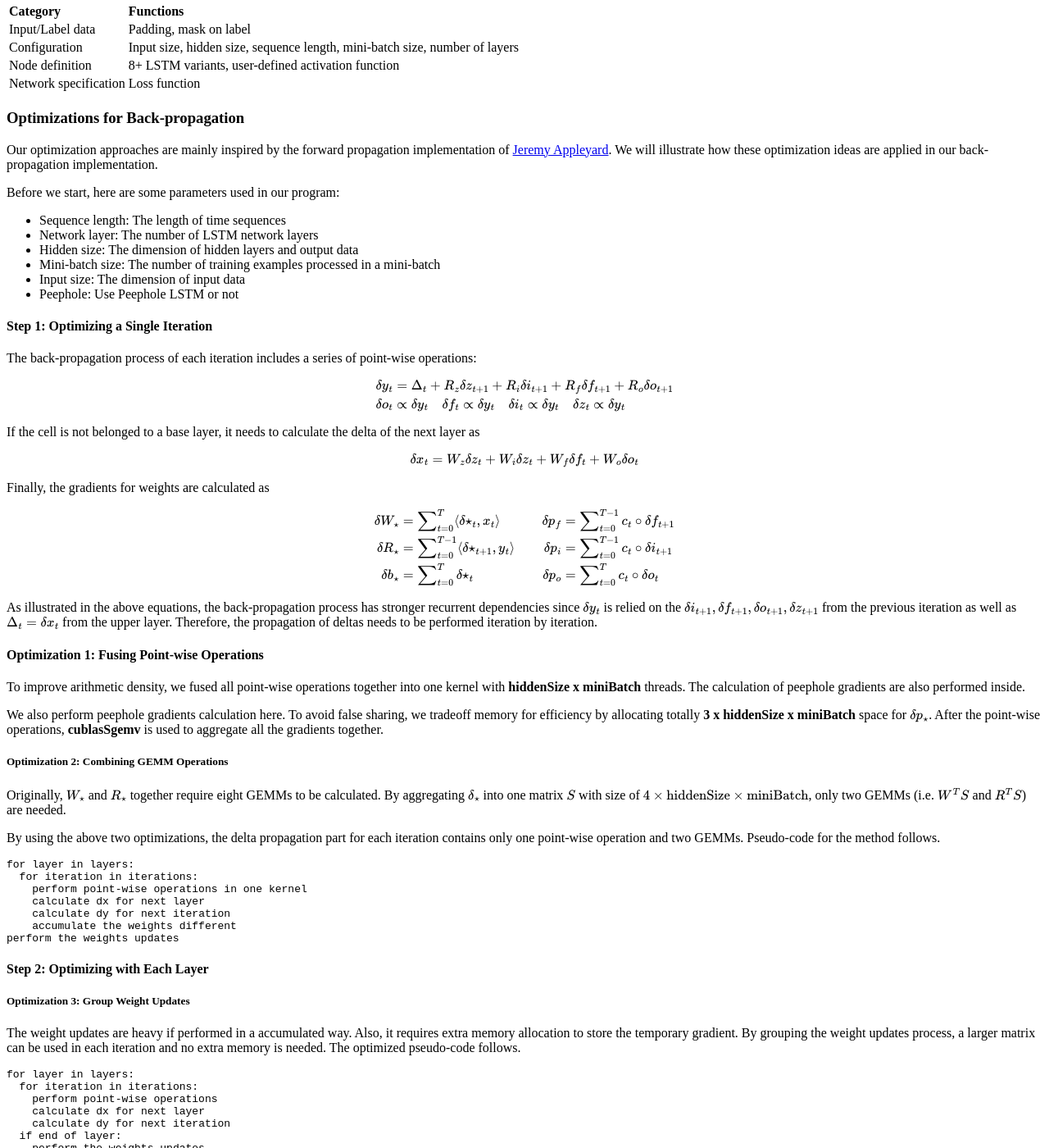
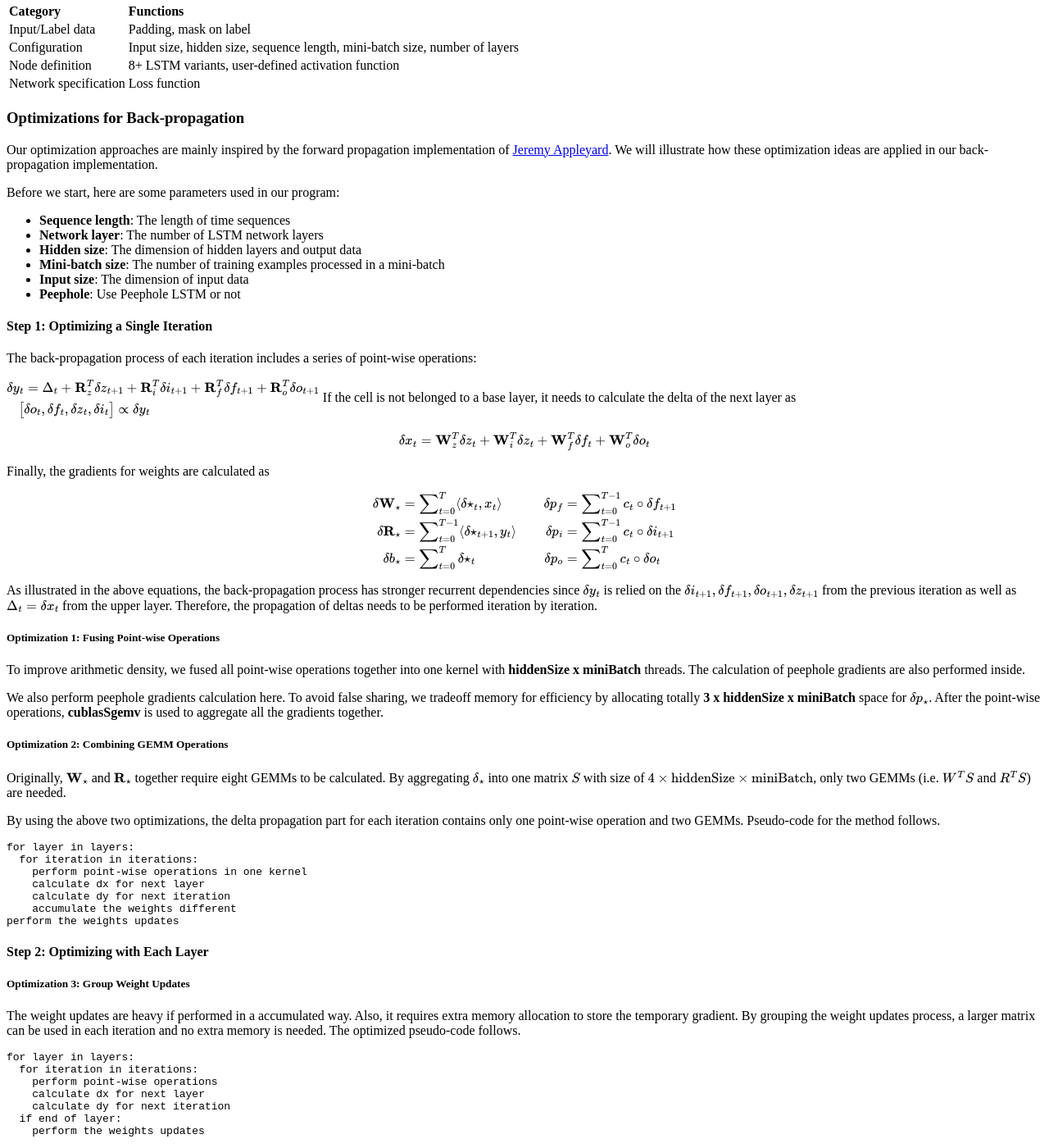
Before and after one commit to yuangliu/15618prj, a Jekyll site: the page built from docs/final.md, in a window 1280 px wide and 1400 px high, scrolled down 1202 px. Shown: the whole window at 82% size. Built offline with Jekyll 4.4.1, drawn with Linux system fonts in a browser that asks for light colours; formulas are drawn with MathJax 3; some of the changed text lies outside the part shown.

Commit message:
equation fixed

```diff
--- a/docs/final.md
+++ b/docs/final.md
@@ -19,10 +19,10 @@ As a _recurrent neural network_ (RNN) architecture, _long short-term memory_ (LS
 Despite similar ideas, different LSTM variants have individual network structures and formulas. Common variants include vanilla LSTM [[Graves 2005](http://www.sciencedirect.com/science/article/pii/S0893608005001206)], traditional LSTM [[Hochreiter 1997](http://www.mitpressjournals.org/doi/abs/10.1162/neco.1997.9.8.1735)], Peephole LSTM [[Gers 2000](http://ieeexplore.ieee.org/abstract/document/861302/)], etc. The following formulas show the operations for traditional LSTM in each iteration.
 
 $$\begin{aligned}
-z_t&=g(W_{c}x_{t}+R_{c}h_{t-1}+b_{c})\\
-f_{t}&=\sigma (W_{f}x_{t}+R_{f}h_{t-1}+p_f\circ c_{t-1}+b_{f})\\
-i_{t}&=\sigma (W_{i}x_{t}+R_{i}h_{t-1}+p_i\circ c_{t-1}+b_{i})\\
-o_{t}&=\sigma (W_{o}x_{t}+R_{o}h_{t-1}+p_o\circ c_{t}+b_{o})\\
+z_t&=g(\mathbf{W}_{c}x_{t}+\mathbf{R}_{c}h_{t-1}+b_{c})\\
+f_{t}&=\sigma (\mathbf{W}_{f}x_{t}+\mathbf{R}_{f}h_{t-1}+p_f\circ c_{t-1}+b_{f})\\
+i_{t}&=\sigma (\mathbf{W}_{i}x_{t}+\mathbf{R}_{i}h_{t-1}+p_i\circ c_{t-1}+b_{i})\\
+o_{t}&=\sigma (\mathbf{W}_{o}x_{t}+\mathbf{R}_{o}h_{t-1}+p_o\circ c_{t}+b_{o})\\
 c_{t}&=f_{t}\circ c_{t-1}+i_{t}\circ z_t\\
 h_{t}&=o_{t}\circ h(c_{t})\end{aligned}$$
 
@@ -54,33 +54,33 @@ Our interfaces support a wide area of specification. Here is a list of customize
 Our optimization approaches are mainly inspired by the forward propagation  implementation of [Jeremy Appleyard](https://devblogs.nvidia.com/parallelforall/optimizing-recurrent-neural-networks-cudnn-5/). We will illustrate how these optimization ideas are applied in our back-propagation implementation.
 
 Before we start, here are some parameters used in our program:
-- Sequence length: The length of time sequences
-- Network layer: The number of LSTM network layers
-- Hidden size: The dimension of hidden layers and output data
-- Mini-batch size: The number of training examples processed in a mini-batch
-- Input size: The dimension of input data
-- Peephole: Use Peephole LSTM or not
+- **Sequence length**: The length of time sequences
+- **Network layer**: The number of LSTM network layers
+- **Hidden size**: The dimension of hidden layers and output data
+- **Mini-batch size**: The number of training examples processed in a mini-batch
+- **Input size**: The dimension of input data
+- **Peephole**: Use Peephole LSTM or not
 
 #### Step 1: Optimizing a Single Iteration
 The back-propagation process of each iteration includes a series of point-wise operations:
 
 $$\begin{aligned}
-\delta y_t &= \Delta_t + R_z\delta z_{t+1} + R_i\delta i_{t+1} + R_f\delta f_{t+1} + R_o\delta o_{t+1}\\ \delta o_{t}& \propto \delta y_{t}\quad
+\delta y_t &= \Delta_t + \mathbf{R}_z^T\delta z_{t+1} + \mathbf{R}_i^T\delta i_{t+1} + \mathbf{R}_f^T\delta f_{t+1} + \mathbf{R}_o^T\delta o_{t+1}\\ \big[ &\delta o_{t}, \delta f_{t}, \delta z_{t},\delta i_{t}\big] \propto \delta y_{t}
+\end{aligned}$$
+<!-- \quad
 \delta f_{t} \propto \delta y_{t}\quad
 \delta i_{t} \propto \delta y_{t}\quad
-\delta z_{t} \propto \delta y_{t}\\
-\end{aligned}$$
-
+\delta z_{t} \propto \delta y_{t}\\ -->
 If the cell is not belonged to a base layer, it needs to calculate the delta of the next layer as
 
-$$\delta x_t = W_z\delta z_{t} + W_i\delta z_{t} + W_f\delta f_{t} + W_o\delta o_{t}$$
+$$\delta x_t = \mathbf{W}_z^T\delta z_{t} + \mathbf{W}_i^T\delta z_{t} + \mathbf{W}_f^T\delta f_{t} + \mathbf{W}_o^T\delta o_{t}$$
 
 Finally, the gradients for weights are calculated as
 
 $$\begin{aligned}
-\delta W_{\star} &= \sum\nolimits^T_{t=0} \langle \delta\star_t,x_t\rangle&
+\delta \mathbf{W}_{\star} &= \sum\nolimits^T_{t=0} \langle \delta\star_t,x_t\rangle&
 \delta p_{f} &= \sum\nolimits^{T-1}_{t=0} c_t \circ \delta f_{t+1}\\
-\delta R_{\star} &= \sum\nolimits^{T-1}_{t=0} \langle \delta\star_{t+1},y_t\rangle&
+\delta \mathbf{R}_{\star} &= \sum\nolimits^{T-1}_{t=0} \langle \delta\star_{t+1},y_t\rangle&
 \delta p_{i} &= \sum\nolimits^{T-1}_{t=0} c_t \circ \delta i_{t+1}\\
 \delta b_{\star} &= \sum\nolimits^{T}_{t=0} \delta\star_{t}&
 \delta p_{o} &= \sum\nolimits^{T}_{t=0} c_t \circ \delta o_{t}\\
@@ -89,14 +89,14 @@ $$\begin{aligned}
 As illustrated in the above equations, the back-propagation process has stronger recurrent dependencies since $$\delta y_t$$ is relied on the $$\delta i_{t+1},\delta f_{t+1}, \delta o_{t+1},  \delta z_{t+1}$$ from the previous iteration as well as $$\Delta_t = \delta x_t$$ from the upper layer. Therefore, the propagation of deltas needs to be performed iteration by iteration.
 
 
-#### Optimization 1: Fusing Point-wise Operations
+##### Optimization 1: Fusing Point-wise Operations
 To improve arithmetic density, we fused all point-wise operations together into one kernel with **hiddenSize x miniBatch** threads. The calculation of peephole gradients are also performed inside.
 
 We also perform peephole gradients calculation here. To avoid false sharing, we tradeoff memory for efficiency by allocating totally **3 x hiddenSize x miniBatch** space for $$\delta p_\star$$. After the point-wise operations, **cublasSgemv** is used to aggregate all the gradients together.
 
 
 ##### Optimization 2: Combining GEMM Operations
-Originally, $$W_\star$$ and $$R_\star$$ together require eight GEMMs to be calculated. By aggregating $$\delta_\star$$ into one matrix $$S$$ with size of $$4\times \text{hiddenSize} \times \text{miniBatch}$$, only two GEMMs (i.e. $$W^TS$$ and $$R^TS$$) are needed.
+Originally, $$\mathbf{W}_\star$$ and $$\mathbf{R}_\star$$ together require eight GEMMs to be calculated. By aggregating $$\delta_\star$$ into one matrix $$S$$ with size of $$4\times \text{hiddenSize} \times \text{miniBatch}$$, only two GEMMs (i.e. $$W^TS$$ and $$R^TS$$) are needed.
 
 
 By using the above two optimizations, the delta propagation part for each iteration contains only one point-wise operation and two GEMMs. Pseudo-code for the method follows.
@@ -152,7 +152,17 @@ We have created  $$layer$$ asynchronous cuda streams and set the GEMMS and eleme
 
 ## Experiment Results
 
+### Settings
+We did experiments on GHC machines with NVIDIA GeForce GTX 1080 GPU. We used three sizes of LSTM networks, which are shown below:
 
+| Parameters | Small | Medium | Large |
+| :--- | :---: | :---: | :---: |
+| Sequence length | 10 | 20 | 100 |
+| Network layer | 2 | 4 | 4 |
+| Hidden size | 10 | 32 | 512 |
+| Mini-batch size | 10 | 64 | 64 |
+| Input size | 10 | 32 | 512 |
+| Peephole | Y | Y | Y |
 ### Optimization breakdown
 | Optimization | Runtime(ms) | Speedup |
 | :--- | :---: | :---: |
@@ -180,18 +190,9 @@ As shown in the Figure 3, we experiment increasing batch size with two LSTM netw
 <!-- With our experiment, 2 works best for small network and 7 works the best for large network.  -->
 
 
->>>>>>> Stashed changes
+
 <!--How successful were you at achieving your goals? We expect results sections to differ from project to project, but we expect your evaluation to be very thorough (your project evaluation is a great way to demonstrate you understood topics from this course).-->
-We did experiments on GHC machines with NVIDIA GeForce GTX 1080 GPU. We used three sizes of LSTM networks, which are shown below:
 
-| Parameters | Small | Medium | Large |
-| :--- | :--- | :--- | :--- |
-| Sequence length | 10 | 20 | 100 |
-| Network layer | 2 | 4 | 4 |
-| Hidden size | 10 | 32 | 512 |
-| Mini-batch size | 10 | 64 | 64 |
-| Input size | 10 | 32 | 512 |
-| Peephole | Y | Y | Y |
 
 ### Comparison with Sequential Version and TensorFlow
 
```
Also changed, not shown: other parts of docs/final.md (+1 -5 lines).
